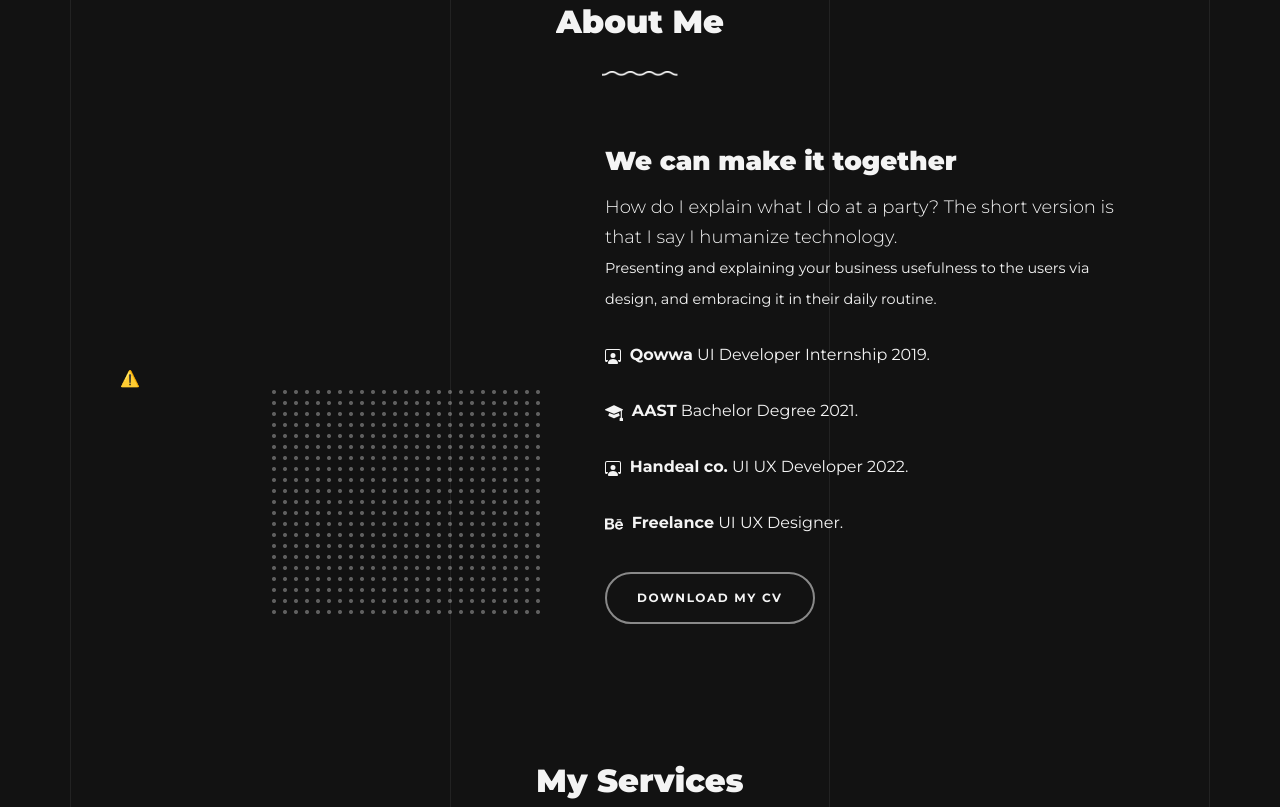
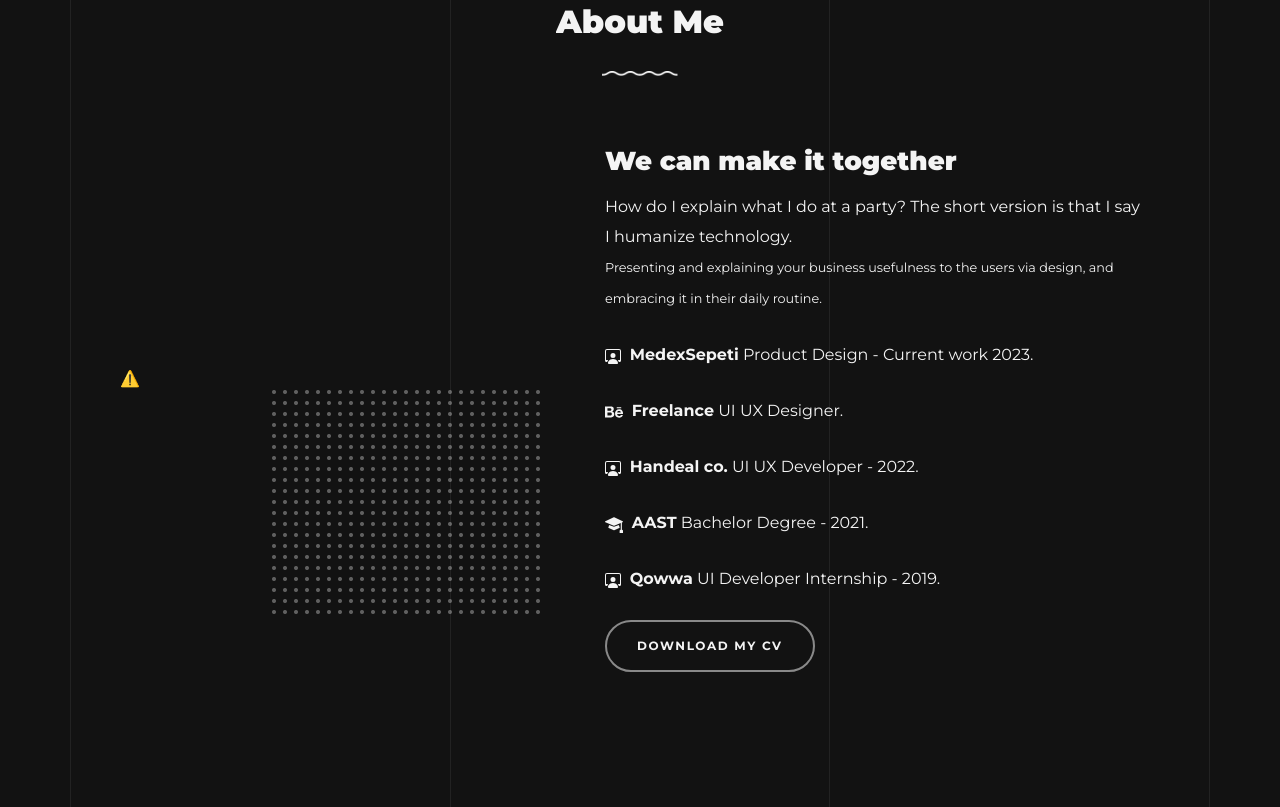
Before and after one commit to basmaamostafa/myportfolio, a plain HTML site: page index.html in a window 1280 px wide. Shown: the part 1998-2805 px from the top of the page. Drawn offline with nearby package versions, Linux system fonts and the light colour scheme; no server answers; some icons are missing; files whose address does not match are found by name; a web font is replaced by a local one.

Commit message:
medexsepeti

```diff
--- a/css/style.css
+++ b/css/style.css
@@ -1617,7 +1617,7 @@ a:hover {
 
 .lead {
   font-size: 18px;
-  line-height: 30px;
+  /* line-height: 30px; */
 }
 
 .relative {
@@ -2530,11 +2530,11 @@ span.error {
 }
 
 .gsap-reveal a {
-  color: #F4F4F4fff;
+  color: #f4f4f4;
   font-weight: bold;
 }
 .js-filter a {
-  color: #F4F4F4fff;
+  color: #f4f4f4;
   font-weight: bold;
 }
 .js-filter a:hover {
--- a/index.html
+++ b/index.html
@@ -461,19 +461,36 @@ Basma Mostafa
                   <span class="gsap-reveal">We can make it together</span>
                 </h3>
                 <i class="bi bi-mortarboard-fill"></i>
-                <p class="lead gsap-reveal">
+                <p class=" gsap-reveal">
                     How do I explain what I do at a party? The short version is that I say I humanize technology.
                   <br/><small>Presenting and explaining your business usefulness to the users via design, and embracing it in their daily routine.</small>
                   </p>
-                   <p class="gsap-reveal">
+                  <p class=" gsap-reveal">
+                    <svg xmlns="http://www.w3.org/2000/svg" width="16" height="16" fill="currentColor" class="bi bi-person-workspace" viewBox="0 0 16 16">
+                      <path d="M4 16s-1 0-1-1 1-4 5-4 5 3 5 4-1 1-1 1H4Zm4-5.95a2.5 2.5 0 1 0 0-5 2.5 2.5 0 0 0 0 5Z"/>
+                      <path d="M2 1a2 2 0 0 0-2 2v9.5A1.5 1.5 0 0 0 1.5 14h.653a5.373 5.373 0 0 1 1.066-2H1V3a1 1 0 0 1 1-1h12a1 1 0 0 1 1 1v9h-2.219c.554.654.89 1.373 1.066 2h.653a1.5 1.5 0 0 0 1.5-1.5V3a2 2 0 0 0-2-2H2Z"/>
+                    </svg>
+                    </svg>
+                    <a target="_blank" href="https://www.medexsepeti.com/">&nbsp;MedexSepeti</a>
+                    Product Design - Current work 2023.
+                  </p>
+                  <p class=" gsap-reveal">
+                  <svg xmlns="http://www.w3.org/2000/svg" width="18" height="18" fill="currentColor" class="bi bi-behance" viewBox="0 0 16 16">
+                    <path d="M4.654 3c.461 0 .887.035 1.278.14.39.07.711.216.996.391.286.176.497.426.641.747.14.32.216.711.216 1.137 0 .496-.106.922-.356 1.242-.215.32-.566.606-.997.817.606.176 1.067.496 1.348.922.281.426.461.957.461 1.563 0 .496-.105.922-.285 1.278a2.317 2.317 0 0 1-.782.887c-.32.215-.711.39-1.137.496a5.329 5.329 0 0 1-1.278.176L0 12.803V3h4.654zm-.285 3.978c.39 0 .71-.105.957-.285.246-.18.355-.497.355-.887 0-.216-.035-.426-.105-.567a.981.981 0 0 0-.32-.355 1.84 1.84 0 0 0-.461-.176c-.176-.035-.356-.035-.567-.035H2.17v2.31c0-.005 2.2-.005 2.2-.005zm.105 4.193c.215 0 .426-.035.606-.07.176-.035.356-.106.496-.216s.25-.215.356-.39c.07-.176.14-.391.14-.641 0-.496-.14-.852-.426-1.102-.285-.215-.676-.32-1.137-.32H2.17v2.734h2.305v.005zm6.858-.035c.286.285.711.426 1.278.426.39 0 .746-.106 1.032-.286.285-.215.46-.426.53-.64h1.74c-.286.851-.712 1.457-1.278 1.848-.566.355-1.243.566-2.06.566a4.135 4.135 0 0 1-1.527-.285 2.827 2.827 0 0 1-1.137-.782 2.851 2.851 0 0 1-.712-1.172c-.175-.461-.25-.957-.25-1.528 0-.531.07-1.032.25-1.493.18-.46.426-.852.747-1.207.32-.32.711-.606 1.137-.782a4.018 4.018 0 0 1 1.493-.285c.606 0 1.137.105 1.598.355.46.25.817.532 1.102.958.285.39.496.851.641 1.348.07.496.105.996.07 1.563h-5.15c0 .58.21 1.11.496 1.396zm2.24-3.732c-.25-.25-.642-.391-1.103-.391-.32 0-.566.07-.781.176-.215.105-.356.25-.496.39a.957.957 0 0 0-.25.497c-.036.175-.07.32-.07.46h3.196c-.07-.526-.25-.882-.497-1.132zm-3.127-3.728h3.978v.957h-3.978v-.957z"/>
+                  </svg>
+                  <a target="_blank" href="https://www.behance.net/basmaamostafa">&nbsp;Freelance</a>
+                  UI UX Designer.
+                </p>
+                <p class="gsap-reveal">
                   <svg xmlns="http://www.w3.org/2000/svg" width="16" height="16" fill="currentColor" class="bi bi-person-workspace" viewBox="0 0 16 16">
                     <path d="M4 16s-1 0-1-1 1-4 5-4 5 3 5 4-1 1-1 1H4Zm4-5.95a2.5 2.5 0 1 0 0-5 2.5 2.5 0 0 0 0 5Z"/>
                     <path d="M2 1a2 2 0 0 0-2 2v9.5A1.5 1.5 0 0 0 1.5 14h.653a5.373 5.373 0 0 1 1.066-2H1V3a1 1 0 0 1 1-1h12a1 1 0 0 1 1 1v9h-2.219c.554.654.89 1.373 1.066 2h.653a1.5 1.5 0 0 0 1.5-1.5V3a2 2 0 0 0-2-2H2Z"/>
                   </svg>
-                  <a target="_blank" href="https://qowwa.net/">&nbsp;Qowwa</a>
-                  UI Developer Internship 2019.
+                  </svg>
+                  <a target="_blank" href="https://handealgroup.com/">&nbsp;Handeal co.</a>
+                  UI UX Developer - 2022.
                 </p>
-                <p class="gsap-reveal">
+                 <p class="gsap-reveal">
                   <svg
                     xmlns="http://www.w3.org/2000/svg"
                     width="18"
@@ -490,23 +507,19 @@ Basma Mostafa
                     />
                   </svg>
                   <a target="_blank" href="https://aast.edu/en/">  &nbsp;AAST</a>
-                  Bachelor Degree 2021.
-                </p>       <p class="gsap-reveal">
+                  Bachelor Degree - 2021.
+                </p>
+                 <p class="gsap-reveal">
                   <svg xmlns="http://www.w3.org/2000/svg" width="16" height="16" fill="currentColor" class="bi bi-person-workspace" viewBox="0 0 16 16">
                     <path d="M4 16s-1 0-1-1 1-4 5-4 5 3 5 4-1 1-1 1H4Zm4-5.95a2.5 2.5 0 1 0 0-5 2.5 2.5 0 0 0 0 5Z"/>
                     <path d="M2 1a2 2 0 0 0-2 2v9.5A1.5 1.5 0 0 0 1.5 14h.653a5.373 5.373 0 0 1 1.066-2H1V3a1 1 0 0 1 1-1h12a1 1 0 0 1 1 1v9h-2.219c.554.654.89 1.373 1.066 2h.653a1.5 1.5 0 0 0 1.5-1.5V3a2 2 0 0 0-2-2H2Z"/>
                   </svg>
-                  </svg>
-                  <a target="_blank" href="https://handealgroup.com/">&nbsp;Handeal co.</a>
-                  UI UX Developer 2022.
+                  <a target="_blank" href="https://qowwa.net/">&nbsp;Qowwa</a>
+                  UI Developer Internship - 2019.
                 </p>
-                <p class="mb-4 gsap-reveal">
-                  <svg xmlns="http://www.w3.org/2000/svg" width="18" height="18" fill="currentColor" class="bi bi-behance" viewBox="0 0 16 16">
-                    <path d="M4.654 3c.461 0 .887.035 1.278.14.39.07.711.216.996.391.286.176.497.426.641.747.14.32.216.711.216 1.137 0 .496-.106.922-.356 1.242-.215.32-.566.606-.997.817.606.176 1.067.496 1.348.922.281.426.461.957.461 1.563 0 .496-.105.922-.285 1.278a2.317 2.317 0 0 1-.782.887c-.32.215-.711.39-1.137.496a5.329 5.329 0 0 1-1.278.176L0 12.803V3h4.654zm-.285 3.978c.39 0 .71-.105.957-.285.246-.18.355-.497.355-.887 0-.216-.035-.426-.105-.567a.981.981 0 0 0-.32-.355 1.84 1.84 0 0 0-.461-.176c-.176-.035-.356-.035-.567-.035H2.17v2.31c0-.005 2.2-.005 2.2-.005zm.105 4.193c.215 0 .426-.035.606-.07.176-.035.356-.106.496-.216s.25-.215.356-.39c.07-.176.14-.391.14-.641 0-.496-.14-.852-.426-1.102-.285-.215-.676-.32-1.137-.32H2.17v2.734h2.305v.005zm6.858-.035c.286.285.711.426 1.278.426.39 0 .746-.106 1.032-.286.285-.215.46-.426.53-.64h1.74c-.286.851-.712 1.457-1.278 1.848-.566.355-1.243.566-2.06.566a4.135 4.135 0 0 1-1.527-.285 2.827 2.827 0 0 1-1.137-.782 2.851 2.851 0 0 1-.712-1.172c-.175-.461-.25-.957-.25-1.528 0-.531.07-1.032.25-1.493.18-.46.426-.852.747-1.207.32-.32.711-.606 1.137-.782a4.018 4.018 0 0 1 1.493-.285c.606 0 1.137.105 1.598.355.46.25.817.532 1.102.958.285.39.496.851.641 1.348.07.496.105.996.07 1.563h-5.15c0 .58.21 1.11.496 1.396zm2.24-3.732c-.25-.25-.642-.391-1.103-.391-.32 0-.566.07-.781.176-.215.105-.356.25-.496.39a.957.957 0 0 0-.25.497c-.036.175-.07.32-.07.46h3.196c-.07-.526-.25-.882-.497-1.132zm-3.127-3.728h3.978v.957h-3.978v-.957z"/>
-                  </svg>
-                  <a target="_blank" href="https://www.behance.net/basmaamostafa">&nbsp;Freelance</a>
-                  UI UX Designer.
-                </p>
+
+
+
          <br/>
                 <p class="gsap-reveal ">
                   <a href="images/Basma-Mostafa-Resume.pdf" download class="btn btn-outline-pill btn-custom-light">
```
